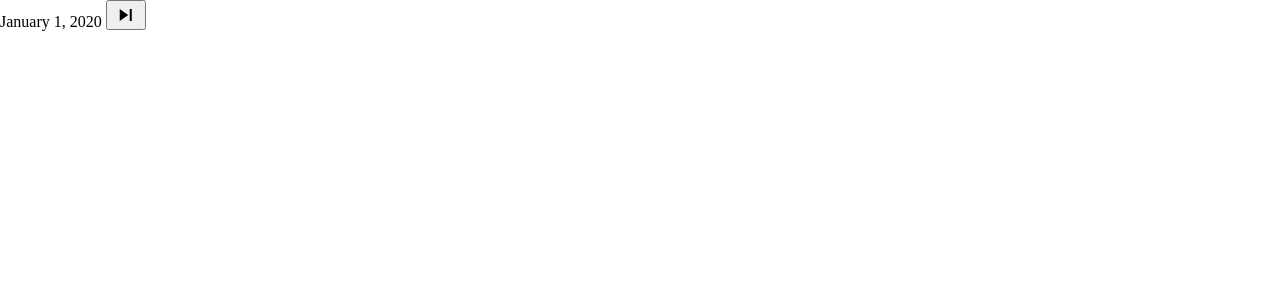
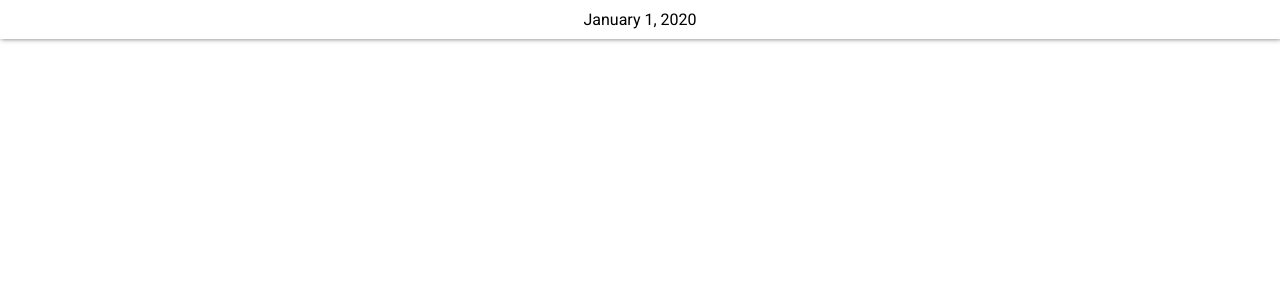
Before and after one commit to LKloosterman/simulife, an Angular app: page / in a window 1280 px wide. Shown: the top 300 px of the page. Built offline with nearby package versions, Linux system fonts and the light colour scheme.

Commit message:
Remove the next day button from the date area

```diff
--- a/src/app/infobar/infobar.component.html
+++ b/src/app/infobar/infobar.component.html
@@ -1,6 +1,5 @@
 <div id="infobar">
   <div id="date-section">
     {{ game_date | date : "longDate" }}
-    <button id="continue_button" class="material-icons">skip_next</button>
   </div>
 </div>
--- a/src/app/infobar/infobar.component.scss
+++ b/src/app/infobar/infobar.component.scss
@@ -0,0 +1,12 @@
+#infobar {
+  display: flex;
+  justify-content: center;
+  align-content: center;
+  padding: 10px;
+  font-family: "Roboto", sans-serif;
+  box-shadow: 1px 0 5px #707070;
+}
+
+#date-section {
+  display: flex;
+}
```
